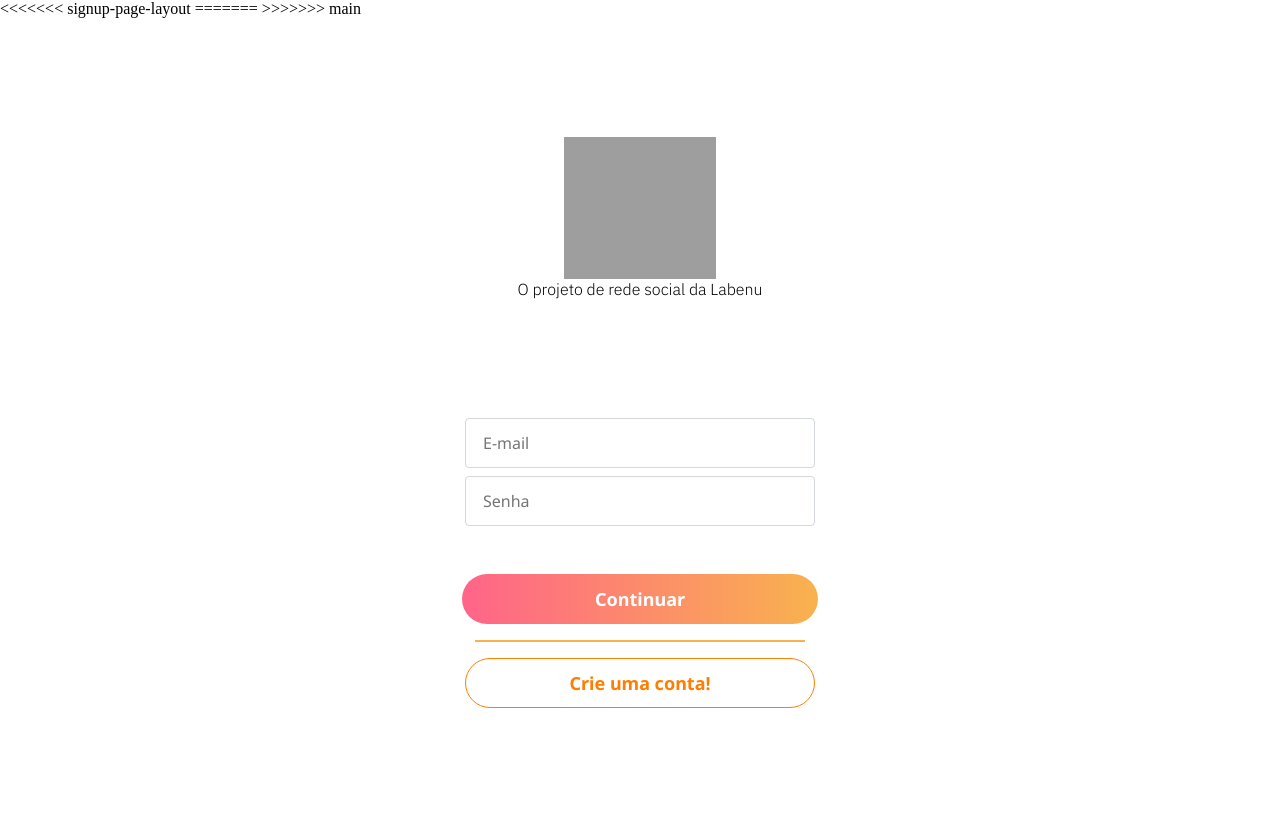
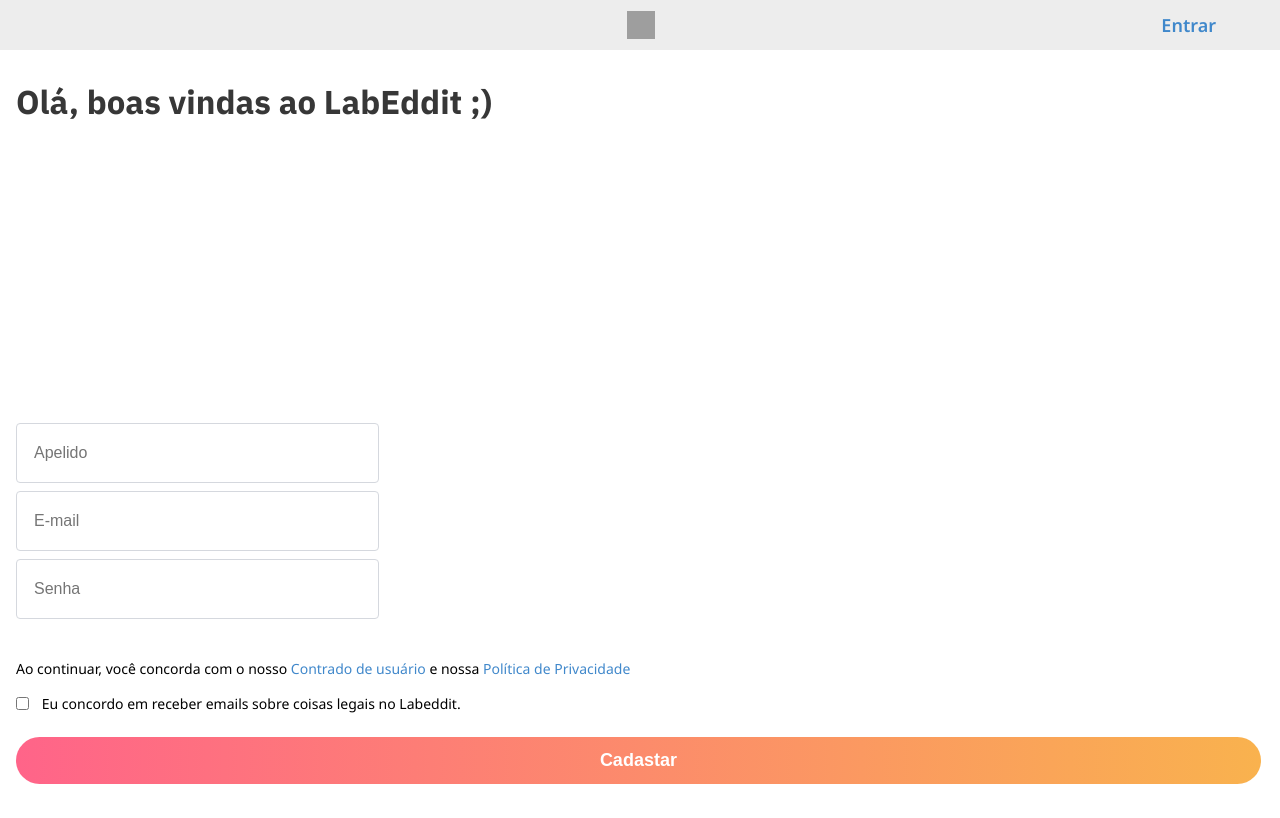
Before and after one commit to ffernanda85/projeto-labeddit-front, a React (Vite) app: page / in a window 1280 px wide. Built offline with nearby package versions, Linux system fonts and the light colour scheme; grey boxes are pictures that could not be loaded.

Commit message:
feat: conflict resolved

```diff
--- a/index.html
+++ b/index.html
@@ -5,15 +5,8 @@
     <meta name="viewport" content="width=device-width, initial-scale=1.0" />
     <link rel="preconnect" href="https://fonts.googleapis.com">
     <link rel="preconnect" href="https://fonts.gstatic.com" crossorigin>
-<<<<<<< signup-page-layout
-    <link href="https://fonts.googleapis.com/css2?family=IBM+Plex+Sans:wght@400;600;700&display=swap" rel="stylesheet">
-    <link rel="preconnect" href="https://fonts.googleapis.com">
-    <link rel="preconnect" href="https://fonts.gstatic.com" crossorigin>
-    <link href="https://fonts.googleapis.com/css2?family=Noto+Sans:wght@400;500;600;700&display=swap" rel="stylesheet">
-=======
     <link href="https://fonts.googleapis.com/css2?family=IBM+Plex+Sans:wght@300;400;700&family=Noto+Sans:wght@400;500;600;700&display=swap" rel="stylesheet">
 
->>>>>>> main
     <title>Labeddit</title>
   </head>
   <body>
--- a/src/App.jsx
+++ b/src/App.jsx
@@ -1,11 +1,13 @@
 import { LoginPage } from "./pages/login/LoginPage";
+import { SignupPage } from "./pages/signup/SignupPage"
 
 
 function App() {
 
   return (
     <>
-      <LoginPage/>
+      {/* <LoginPage/> */}
+      <SignupPage/>
     </>
   )
 }
```
